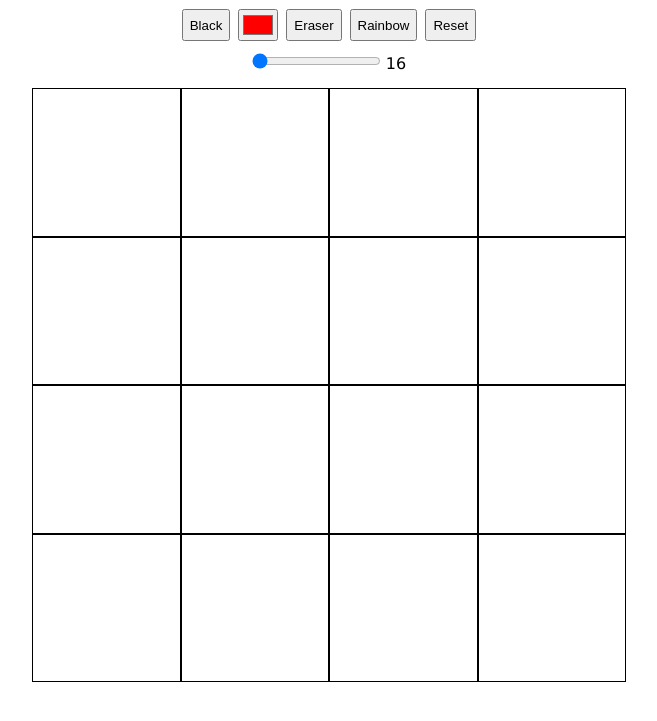
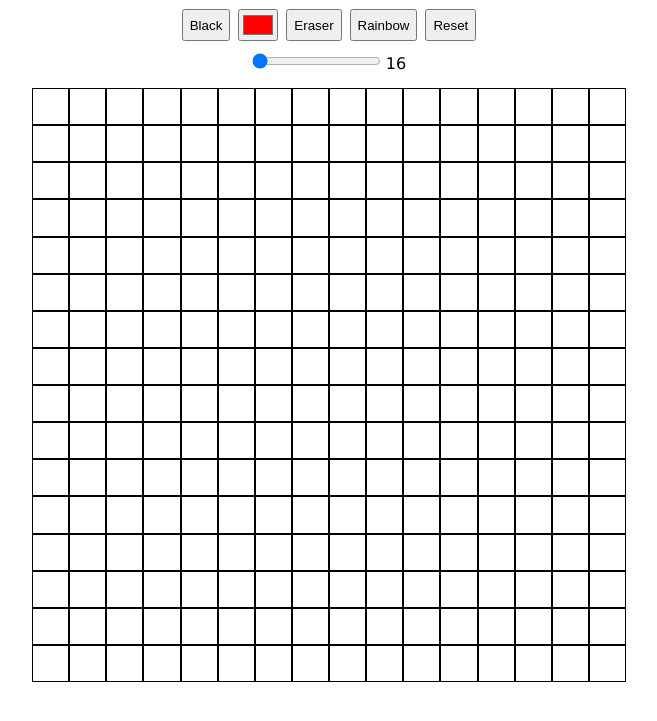
Before and after one commit to wilso663/odin-etch-a-sketch, a plain HTML site: page index.html in a window 1280 px wide. Shown: the part 129-850 px from the top of the page, without its empty margins (311-968 px from the left). Drawn offline with Linux system fonts and the light colour scheme.

Commit message:
Add auto populate grid from size slider

```diff
--- a/css/styles.css
+++ b/css/styles.css
@@ -43,8 +43,8 @@ body {
   height: 600px;
   border: 3px solid #ffffff;
   display: grid;
-  grid-template-columns: repeat(4,1fr);
-  grid-template-rows: repeat(4,1fr);
+  /* grid-template-columns: repeat(4,1fr);
+  grid-template-rows: repeat(4,1fr); */
 }
 
 .grid-square {
--- a/index.html
+++ b/index.html
@@ -24,32 +24,11 @@
       <button class="color-option color-options__rainbow">Rainbow</button>
       <button class="color-option color-options__reset">Reset</button>
     </div>
-    <div class="grid-size">
+    <div class="grid-size-options">
       <input type="range" min="16" max="100" value="16" class="grid-size-slider" alt="color picker input button">
       <span id="slider-value"></span>
     </div>
     <div class="grid">
-
-      <div class="grid-square"></div>
-      <div class="grid-square"></div>
-      <div class="grid-square"></div>
-      <div class="grid-square"></div>
-
-      <div class="grid-square"></div>
-      <div class="grid-square"></div>
-      <div class="grid-square"></div>
-      <div class="grid-square"></div>
-
-      <div class="grid-square"></div>
-      <div class="grid-square"></div>
-      <div class="grid-square"></div>
-      <div class="grid-square"></div>
-
-      <div class="grid-square"></div>
-      <div class="grid-square"></div>
-      <div class="grid-square"></div>
-      <div class="grid-square"></div>
-
     </div>
     <script src="js/script.js"></script>
 </body>
--- a/js/script.js
+++ b/js/script.js
@@ -82,15 +82,29 @@ class GridController {
 
   populateGrid() {
     //get grid container element
-    //make and append a list of squares, where height * height = # of squares
+    //make and append grid-squares, where height * height = # of squares
     //set css to be grid template column repeat height 1 fr
     //set grid template rows repeat height 1fr
-    //add mouse over listeners
+    const gridElement = document.querySelector('.grid');
+    //Remove each item of the grid on rewrite
+    while(gridElement.firstChild){
+      gridElement.removeChild(gridElement.firstChild);
+    }
+
+    gridElement.style.gridTemplateColumns = `repeat(${this.height}, 1fr)`;
+    gridElement.style.gridTemplateRows = `repeat(${this.height}, 1fr)`;
+    for(let i = 0; i < this.height * this.height; i++){
+      const gridSquare = document.createElement('div');
+      gridSquare.classList.add('grid-square');
+      gridElement.appendChild(gridSquare);
+    }
+
   }
 
   updateHeight(updatedHeight){
     this.height = updatedHeight;
     this.populateGrid();
+    this.addMouseoverColorListeners();
   }
 
   addSliderEventListeners() {
@@ -112,6 +126,7 @@ class GridController {
 
 const colorPickerValue = document.querySelector('.color-options__picker').value;
 const gridController = new GridController(16);
+gridController.populateGrid();
 gridController.setSketchColor(colorPickerValue);
 gridController.addMouseoverColorListeners();
 gridController.addColorOptionEventListeners();
```
